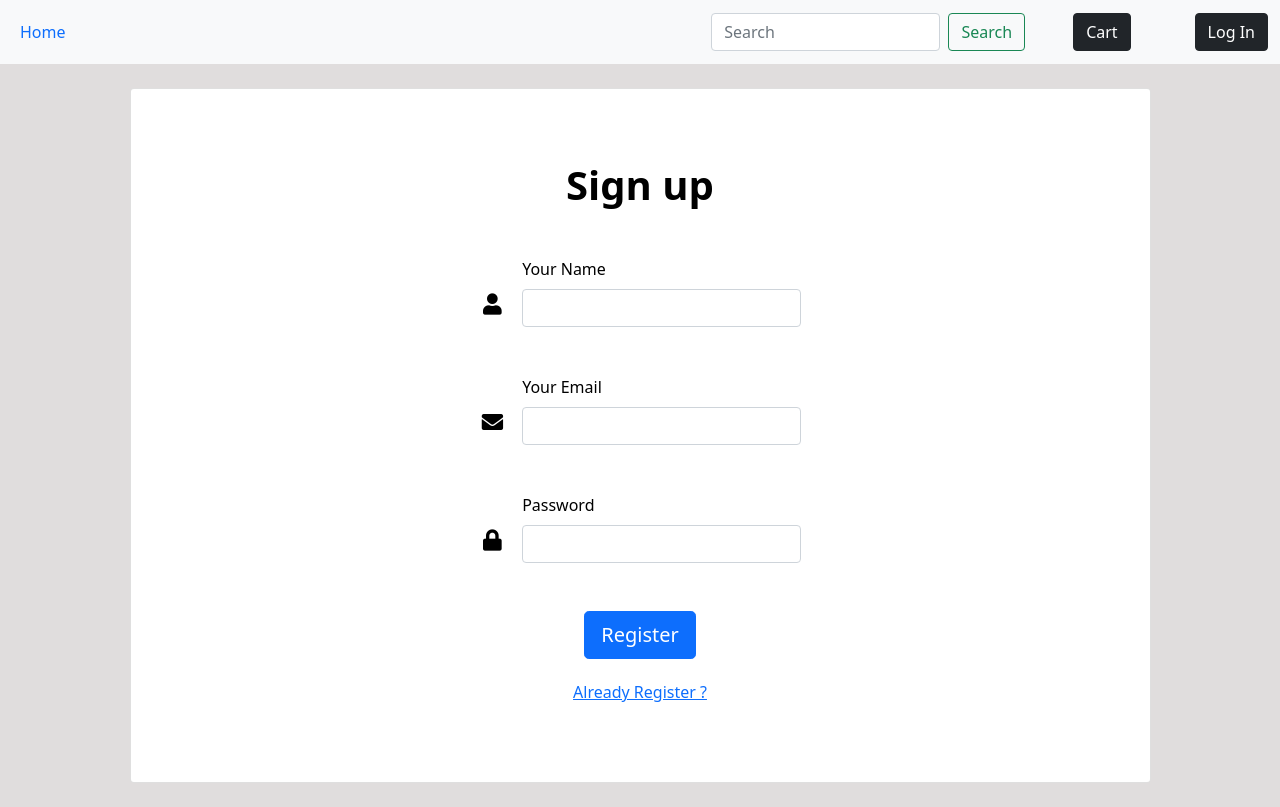
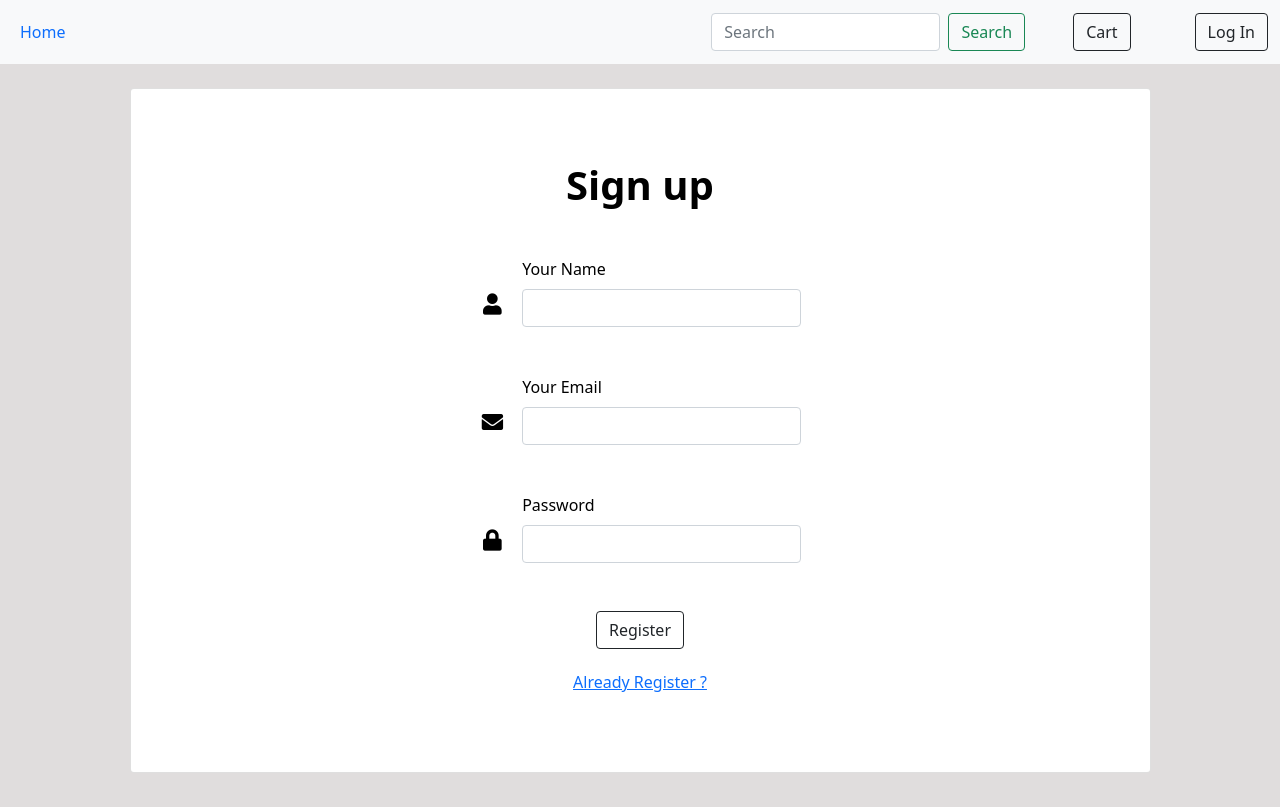
Before and after one commit to Rohitsohit/ecommerce, a React (Create React App) app: page /register in a window 1280 px wide. Built offline with nearby package versions, Linux system fonts and the light colour scheme; no server answers.

Commit message:
design changes

```diff
--- a/src/Components/Auth/Login.js
+++ b/src/Components/Auth/Login.js
@@ -56,7 +56,7 @@ export default function Signin() {
                     </div>
                   </div>
                   <div className="d-flex justify-content-center mx-4 mb-3 mb-lg-4">
-                    <button type="button" onClick={handleLogIn} className="btn btn-primary btn-lg">Log In</button>
+                    <button type="button" onClick={handleLogIn} className="btn btn-outline-dark">Log In</button>
                   </div>
                   <div className="d-flex justify-content-center mx-4 mb-3 mb-lg-4">
                   <Link  to='/register' >
--- a/src/Components/Auth/Register.js
+++ b/src/Components/Auth/Register.js
@@ -61,11 +61,11 @@ export default function Auth() {
 
 
                   <div className="d-flex justify-content-center mx-4 mb-3 mb-lg-4">
-                    <button type="button" onClick={handleRegister} className="btn btn-primary btn-lg">Register</button>
+                    <button type="button" onClick={handleRegister} className="btn btn-outline-dark">Register</button>
                   </div>
                   <div className="d-flex justify-content-center mx-4 mb-3 mb-lg-4">
                   <Link  to='/login' >
-                    <h6 >Already Register ? </h6>
+                    <h6 className="outline-dark" >Already Register ? </h6>
                     </Link>
                   </div>
                 </form>
--- a/src/Components/Cart/CartEmpty.js
+++ b/src/Components/Cart/CartEmpty.js
@@ -16,7 +16,7 @@ export default function CartEmpty() {
                              <img src="https://i.imgur.com/dCdflKN.png" width="130" height="130" class="img-fluid mb-4 mr-3"/>
                              <h3><strong>Your Cart is Empty</strong></h3>
                              <h4>SignIn/SignUp</h4>
-                             <a href="/" class="btn btn-primary cart-btn-transform m-3" data-abc="true">continue shopping</a>
+                             <a href="/" class="btn btn-outline-dark cart-btn-transform m-3" data-abc="true">continue shopping</a>
 
 
                         </div>
--- a/src/Components/Navbar/Navbar.js
+++ b/src/Components/Navbar/Navbar.js
@@ -21,7 +21,7 @@ export default function Navbar() {
             </form>
             <Link className="navbar-brand" to='/cart'>
               <button type="button"
-                className="btn btn-dark mx-5" >Cart</button>
+                className="btn btn-outline-dark mx-5" >Cart</button>
             </Link>
             <Profileview ></Profileview>
 
--- a/src/Components/Navbar/ProfileView.js
+++ b/src/Components/Navbar/ProfileView.js
@@ -39,7 +39,7 @@ export default function Profileview() {
   ) : (
     <>
       <Link to="/login">
-        <button type="button mx-3" className="btn btn-dark">
+        <button type="button mx-3" className="btn btn-outline-dark">
           Log In
         </button>
       </Link>
--- a/src/Components/ProductsView/Productcard.js
+++ b/src/Components/ProductsView/Productcard.js
@@ -27,8 +27,8 @@ export default function Productcard({product}) {
      <div className="card shadow-lg p-3 mb-5 bg-body rounded rounded-lg " style={{ width: "15rem" }} >
      <img src={product.productImage} height="150" width="120" className="card-img-top" alt="productImage"/>
      <div className="card-body">
-       <h5 className="card-title"  >{product.productName}</h5>
-       <p className="card-text"  >{product.productDescription}</p>
+       <h5 className="card-title"  >{product.productName.substring(0,20)}...</h5>
+       <p className="card-text"  >{product.productDescription.substring(0,40)}...</p>
        <p className="card-text fw-semibold"  >{product.productPrice}</p>
        <div style={{ display: 'flex', flexDirection: 'row', justifyContent: 'space-between' }}>
        <button className="btn btn-outline-dark btn-sm m-2y" onClick={showProduct}>Show Details</button>
```
